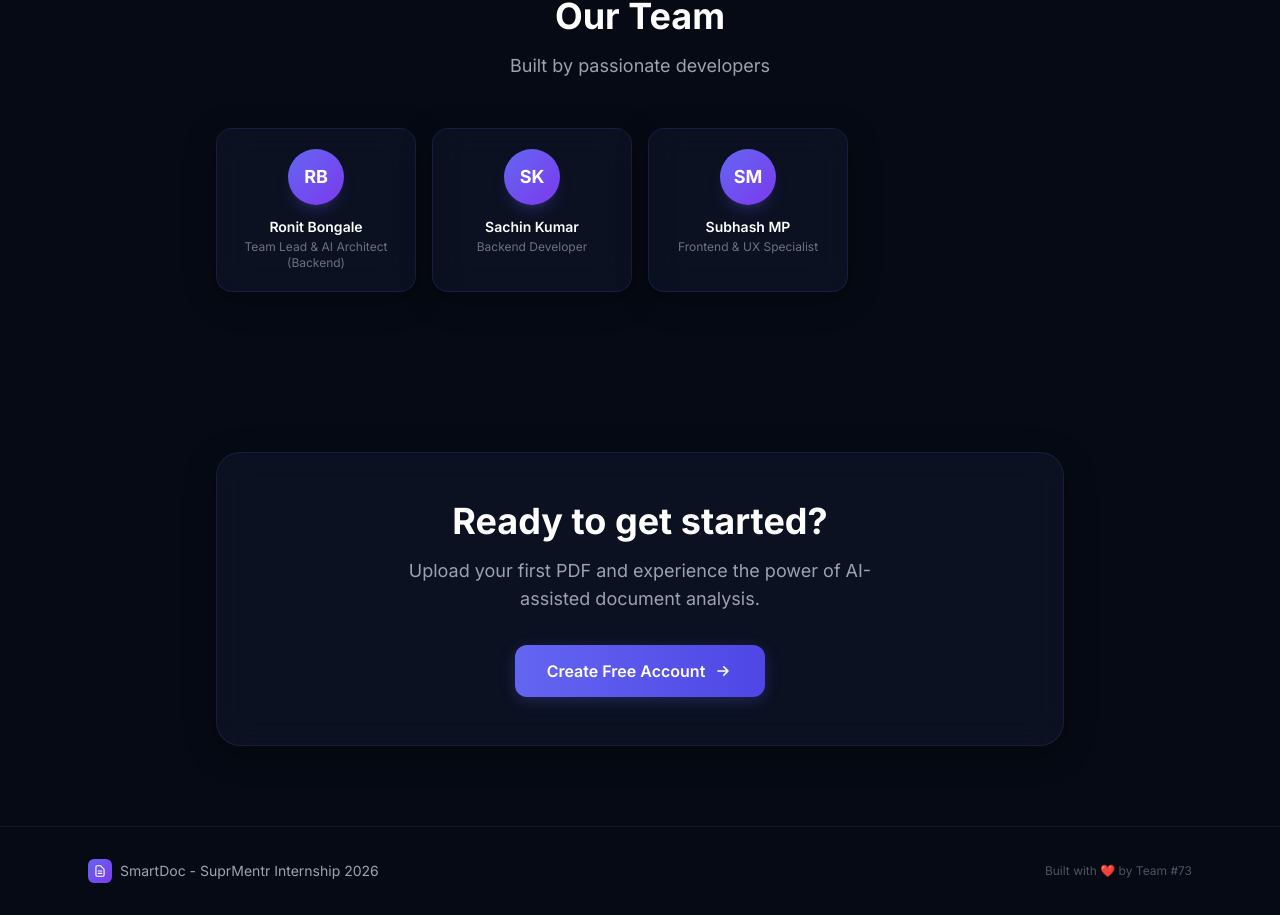
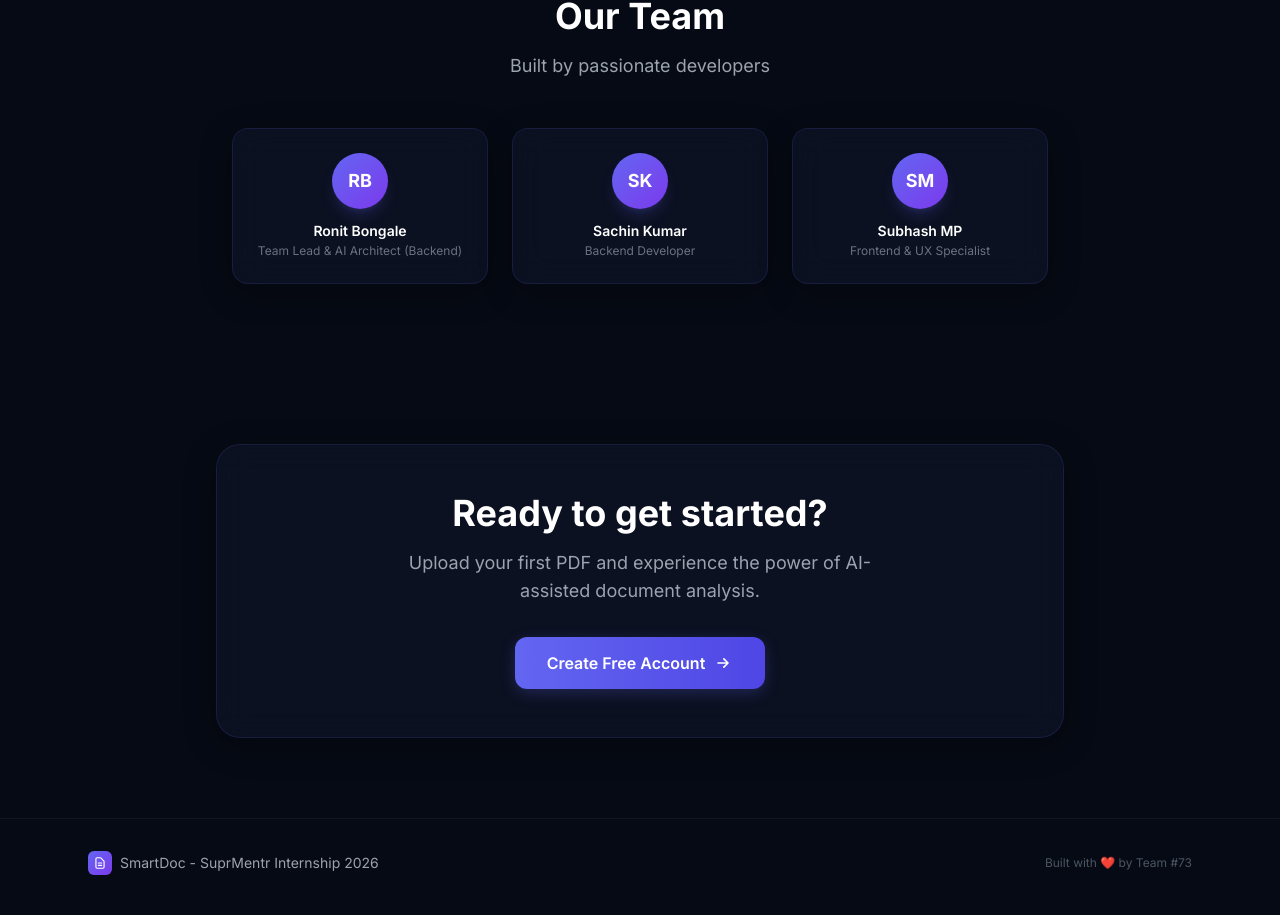
Before and after one commit to RonitRB/smartdoc, a React (Vite) app in the folder frontend/: page / in a window 1280 px wide. Shown: the part 2274-3189 px from the top of the page. Built offline with nearby package versions, Linux system fonts and the light colour scheme; no server answers; the HTML template or start-up script is replaced by a standard one.

Commit message:
UI: Center team member cards on Landing Page

```diff
--- a/frontend/src/pages/LandingPage.jsx
+++ b/frontend/src/pages/LandingPage.jsx
@@ -211,9 +211,9 @@ const LandingPage = () => {
           <h2 className="text-3xl sm:text-4xl font-bold text-white mb-4">Our Team</h2>
           <p className="text-gray-400 text-lg">Built by passionate developers</p>
         </div>
-        <div className="grid grid-cols-2 sm:grid-cols-4 gap-4">
+        <div className="flex flex-wrap justify-center gap-6">
           {TEAM.map((m, i) => (
-            <div key={i} className="glass-card rounded-2xl p-5 text-center card-hover">
+            <div key={i} className="glass-card rounded-2xl p-6 text-center card-hover w-full sm:w-64">
               <div className="w-14 h-14 mx-auto mb-3 rounded-full bg-gradient-to-br from-brand-500 to-violet-600 flex items-center justify-center text-white font-bold text-lg shadow-lg shadow-brand-500/20">
                 {m.name.split(' ').map(n => n[0]).join('')}
               </div>
```
